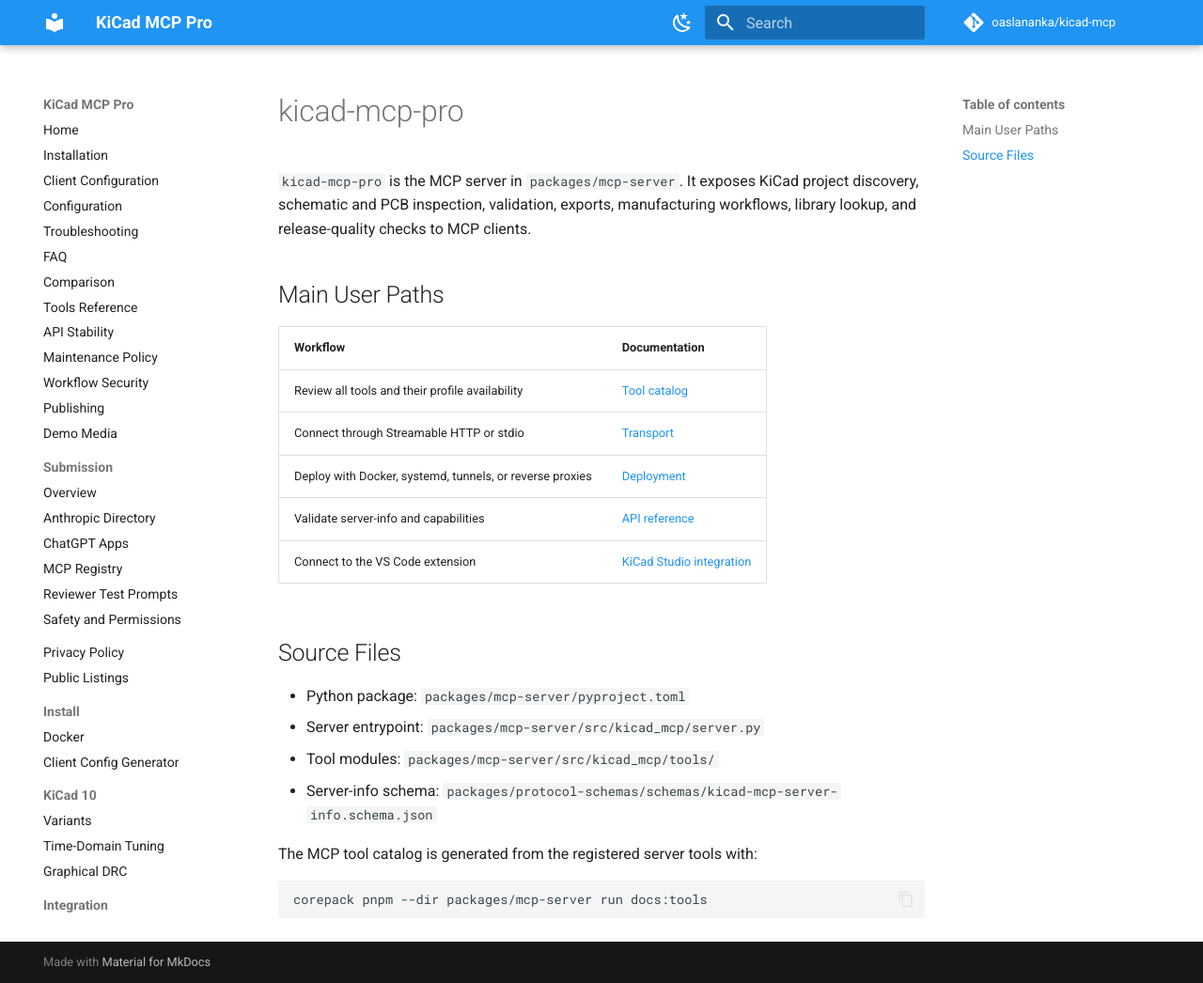
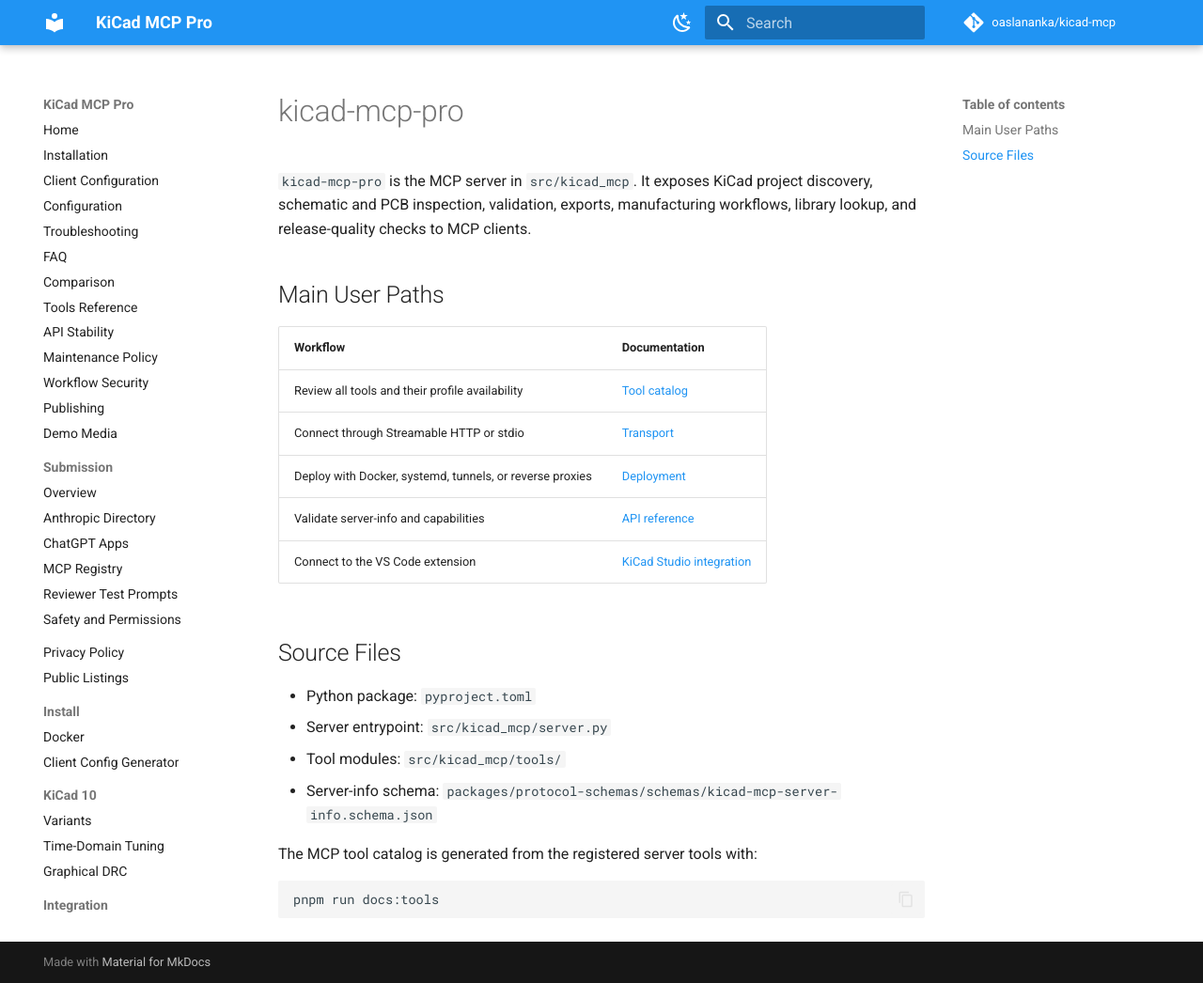
Before and after one commit to oaslananka/kicad-mcp, an MkDocs documentation site: the page built from docs/mcp/index.md, in a window 1280 px wide and 1046 px high. Shown: the whole window at 94% size. Built offline with MkDocs 1.6.1 and Material for MkDocs 9.7.7, drawn with Linux system fonts in a browser that asks for light colours; comment, search, counter and statistics services are not loaded.

Commit message:
chore: bump version to 3.7.2 for release
- Bump .release-please-manifest.json (server, npm)
- Update pyproject.toml, __init__.py, server.json, package.json
- Fix stale monorepo paths in docs/mcp/ (already staged)

````diff
--- a/docs/mcp/index.md
+++ b/docs/mcp/index.md
@@ -1,6 +1,6 @@
 # kicad-mcp-pro
 
-`kicad-mcp-pro` is the MCP server in `packages/mcp-server`. It exposes KiCad project discovery,
+`kicad-mcp-pro` is the MCP server in `src/kicad_mcp`. It exposes KiCad project discovery,
 schematic and PCB inspection, validation, exports, manufacturing workflows, library lookup, and
 release-quality checks to MCP clients.
 
@@ -16,13 +16,13 @@
 
 ## Source Files
 
-- Python package: `packages/mcp-server/pyproject.toml`
-- Server entrypoint: `packages/mcp-server/src/kicad_mcp/server.py`
-- Tool modules: `packages/mcp-server/src/kicad_mcp/tools/`
+- Python package: `pyproject.toml`
+- Server entrypoint: `src/kicad_mcp/server.py`
+- Tool modules: `src/kicad_mcp/tools/`
 - Server-info schema: `packages/protocol-schemas/schemas/kicad-mcp-server-info.schema.json`
 
 The MCP tool catalog is generated from the registered server tools with:
 
 ```bash
-corepack pnpm --dir packages/mcp-server run docs:tools
+pnpm run docs:tools
 ```
--- a/package.json
+++ b/package.json
@@ -66,5 +66,5 @@
     "node": ">=24.11.0 <25",
     "pnpm": ">=11.0.0 <12"
   },
-  "version": "3.7.1"
+  "version": "3.7.2"
 }
--- a/pyproject.toml
+++ b/pyproject.toml
@@ -4,7 +4,7 @@
 
 [project]
 name = "kicad-mcp-pro"
-version = "3.7.1"
+version = "3.7.2"
 description = "A Model Context Protocol server for KiCad EDA workflows."
 readme = "README.md"
 license = { text = "MIT" }
--- a/server.json
+++ b/server.json
@@ -3,7 +3,7 @@
   "name": "io.github.oaslananka/kicad-mcp-pro",
   "title": "KiCad MCP Pro",
   "description": "A Model Context Protocol server for KiCad EDA workflows.",
-  "version": "3.7.1",
+  "version": "3.7.2",
   "repository": {
     "url": "https://github.com/oaslananka/kicad-mcp",
     "source": "github",
@@ -31,7 +31,7 @@
       "registryType": "pypi",
       "registryBaseUrl": "https://pypi.org",
       "identifier": "kicad-mcp-pro",
-      "version": "3.7.1",
+      "version": "3.7.2",
       "runtimeHint": "uvx",
       "transport": {
         "type": "stdio"
@@ -41,7 +41,7 @@
       "registryType": "npm",
       "registryBaseUrl": "https://registry.npmjs.org",
       "identifier": "kicad-mcp-pro",
-      "version": "3.7.1",
+      "version": "3.7.2",
       "runtimeHint": "npx",
       "transport": {
         "type": "stdio"
--- a/src/kicad_mcp/__init__.py
+++ b/src/kicad_mcp/__init__.py
@@ -4,4 +4,4 @@
 
 __all__ = ["__version__"]
 
-__version__ = "3.7.1"  # x-release-please-version
+__version__ = "3.7.2"  # x-release-please-version
````
Also changed, not shown: docs/mcp/tools.md (+2 -3 lines), .release-please-manifest.json, 1 other file.
